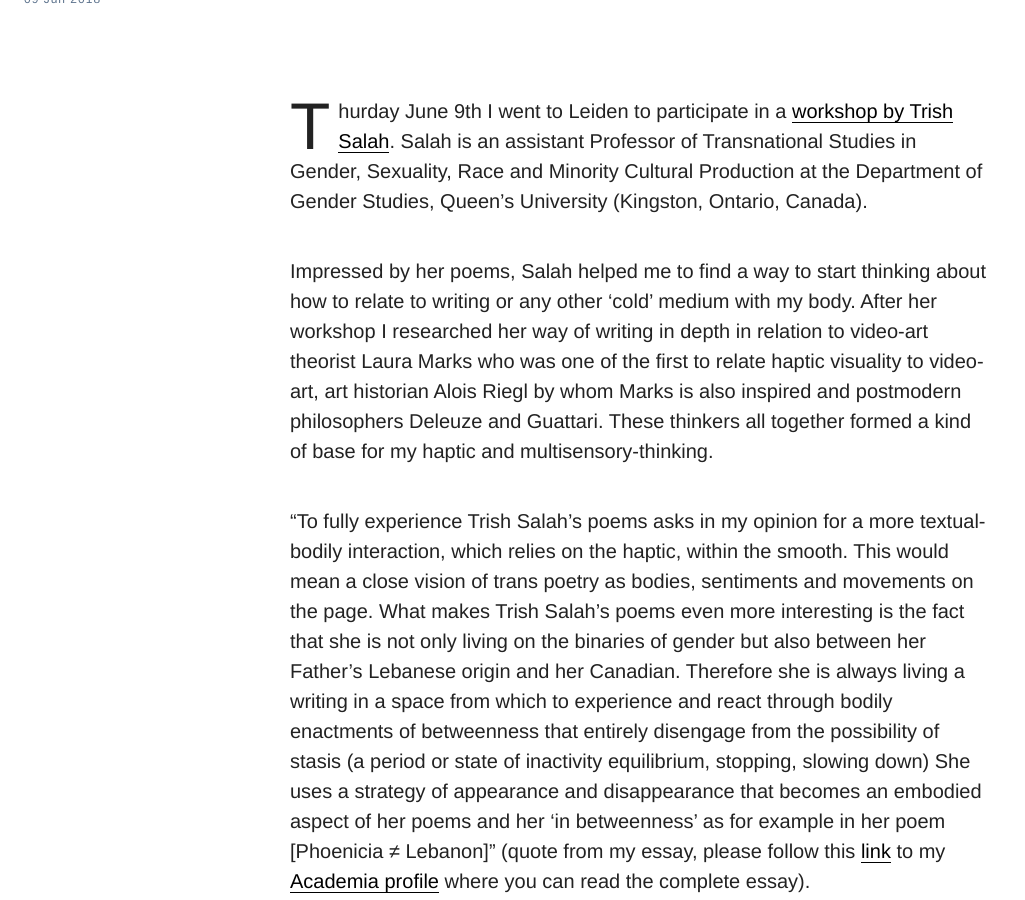
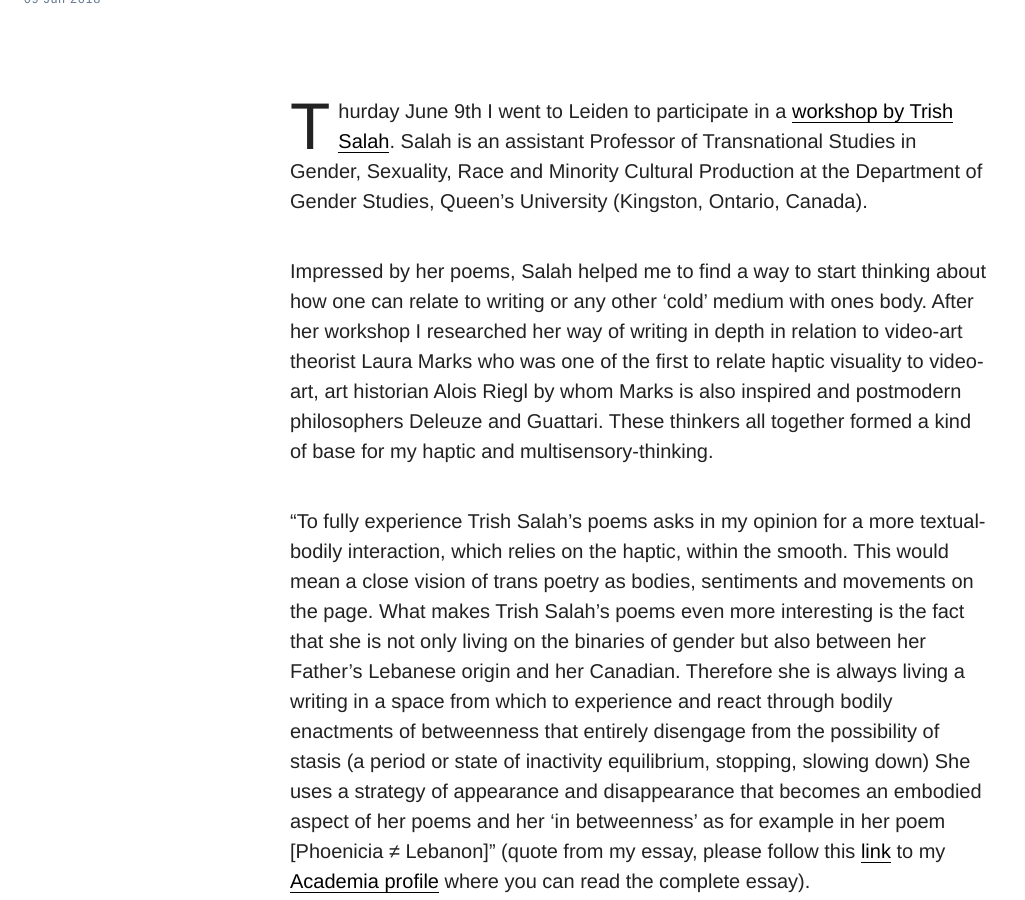
Before and after one commit to bobvanluijt/ev-website, a Jekyll site: the page built from _posts/2018-6-9-Trish-Salah.md, in a window 1280 px wide and 900 px high, scrolled down 938 px. Shown: the whole window, without its empty margins (0-1025 px from the left). Built offline with Jekyll 4.4.1, drawn with Linux system fonts in a browser that asks for light colours; some web fonts are replaced.

Commit message:
Update 2018-6-9-Trish-Salah.md

```diff
--- a/_posts/2018-6-9-Trish-Salah.md
+++ b/_posts/2018-6-9-Trish-Salah.md
@@ -8,7 +8,7 @@
 
 Thurday June 9th I went to Leiden to participate in a [workshop by Trish Salah](https://graduategenderstudies.nl/workshop-with-trish-salah/). Salah is an assistant Professor of Transnational Studies in Gender, Sexuality, Race and Minority Cultural Production at the Department of Gender Studies, Queen’s University (Kingston, Ontario, Canada).
 
-Impressed by her poems, Salah helped me to find a way to  start thinking about how to relate to writing or any other ‘cold’ medium with my body. After her workshop I researched her way of writing in depth in relation to video-art theorist Laura Marks who was one of the first to relate haptic visuality to video-art, art historian Alois Riegl by whom Marks is also inspired and postmodern philosophers Deleuze and Guattari. These thinkers all together formed a kind of base for my haptic and multisensory-thinking.
+Impressed by her poems, Salah helped me to find a way to  start thinking about how one can relate to writing or any other ‘cold’ medium with ones body. After her workshop I researched her way of writing in depth in relation to video-art theorist Laura Marks who was one of the first to relate haptic visuality to video-art, art historian Alois Riegl by whom Marks is also inspired and postmodern philosophers Deleuze and Guattari. These thinkers all together formed a kind of base for my haptic and multisensory-thinking.
 
 “To fully experience Trish Salah’s poems asks in my opinion for a more textual-bodily interaction,                      which relies on the haptic, within the smooth. This would mean a close vision of trans poetry as bodies, sentiments and movements on the page. What makes Trish Salah’s poems even more interesting is the fact that she is not only living on the binaries of gender but also between her Father’s Lebanese origin and her Canadian. Therefore she is always living a writing in a space from which to experience and react through bodily enactments of betweenness that entirely disengage from the possibility of stasis (a period or state of inactivity equilibrium, stopping, slowing down) She uses a strategy of appearance and disappearance that becomes an embodied aspect of her poems and her ‘in betweenness’ as for example in her poem [Phoenicia ≠ Lebanon]”
 (quote from my essay, please follow this [link](https://www.academia.edu/41940810/A_Trans_Body_in_Translation_by_Poetry) to my [Academia profile](https://independent.academia.edu/EvelineVondeling) where you can read the complete essay).
```
